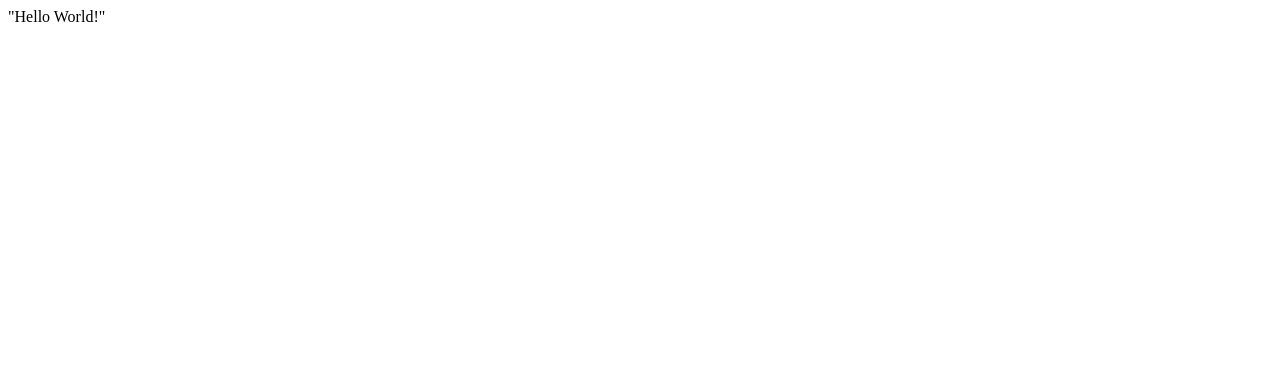
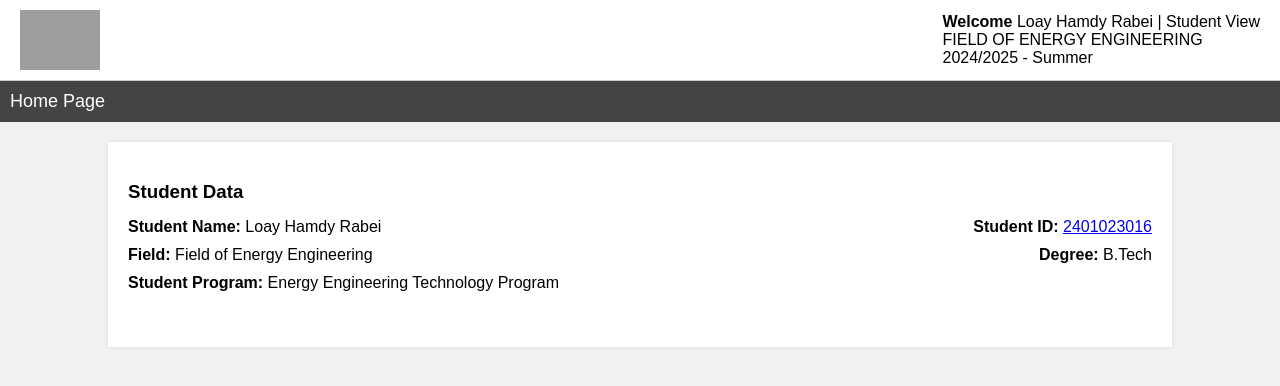
Before and after one commit to mohamedAskaarrr/landing-page, a plain HTML site: page Loay.html in a window 1280 px wide. Drawn offline with Linux system fonts and the light colour scheme; grey boxes are pictures that could not be loaded.

Commit message:
Update Loay.html

```diff
--- a/Loay.html
+++ b/Loay.html
@@ -1 +1,90 @@
-"<html><body>Hello World!</body></html>"
+<!DOCTYPE html>
+<html lang="en">
+<head>
+    <meta charset="UTF-8">
+    <title>Student Dashboard</title>
+    <style>
+        body {
+            font-family: Arial, sans-serif;
+            margin: 0;
+            background: #f2f2f2;
+        }
+        header {
+            background: #fff;
+            border-bottom: 1px solid #ccc;
+            padding: 10px 20px;
+            display: flex;
+            justify-content: space-between;
+            align-items: center;
+        }
+        header img {
+            height: 60px;
+        }
+        .bar {
+            background-color: #444;
+            color: white;
+            padding: 10px;
+            font-size: 18px;
+        }
+        .container {
+            padding: 20px;
+            background: white;
+            margin: 20px auto;
+            width: 80%;
+            box-shadow: 0 0 5px rgba(0,0,0,0.1);
+        }
+        .section {
+            margin-bottom: 30px;
+        }
+        .section h3 {
+            margin-bottom: 10px;
+        }
+        .row {
+            display: flex;
+            justify-content: space-between;
+            padding: 5px 0;
+        }
+        .label {
+            font-weight: bold;
+        }
+        .notification {
+            margin-top: 20px;
+        }
+        .btn {
+            background: #007bff;
+            color: white;
+            padding: 6px 12px;
+            border: none;
+            border-radius: 3px;
+            text-decoration: none;
+            display: inline-block;
+        }
+    </style>
+</head>
+<body>
+
+<header>
+    <img src="https://upload.wikimedia.org/wikipedia/commons/2/2a/Elsewedy_University_Of_Technology_Logo.png" alt="Logo">
+    <div>
+        <strong>Welcome</strong> Loay Hamdy Rabei | Student View <br>
+        <span>FIELD OF ENERGY ENGINEERING</span><br>
+        2024/2025 - Summer
+    </div>
+</header>
+
+<div class="bar">Home Page</div>
+
+<div class="container">
+    <div class="section">
+        <h3>Student Data</h3>
+        <div class="row">
+            <div><span class="label">Student Name:</span> Loay Hamdy Rabei</div>
+            <div><span class="label">Student ID:</span> <a href="#">2401023016</a></div>
+        </div>
+        <div class="row">
+            <div><span class="label">Field:</span> Field of Energy Engineering</div>
+            <div><span class="label">Degree:</span> B.Tech</div>
+        </div>
+        <div class="row">
+            <div><span class="label">Student Program:</span> Energy Engineering Technology Program</div>
+            <div><span class=
```
